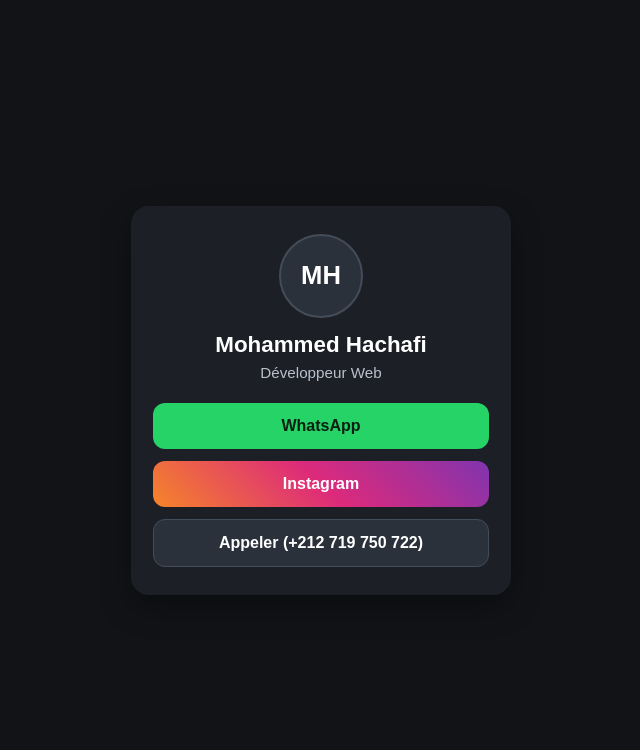
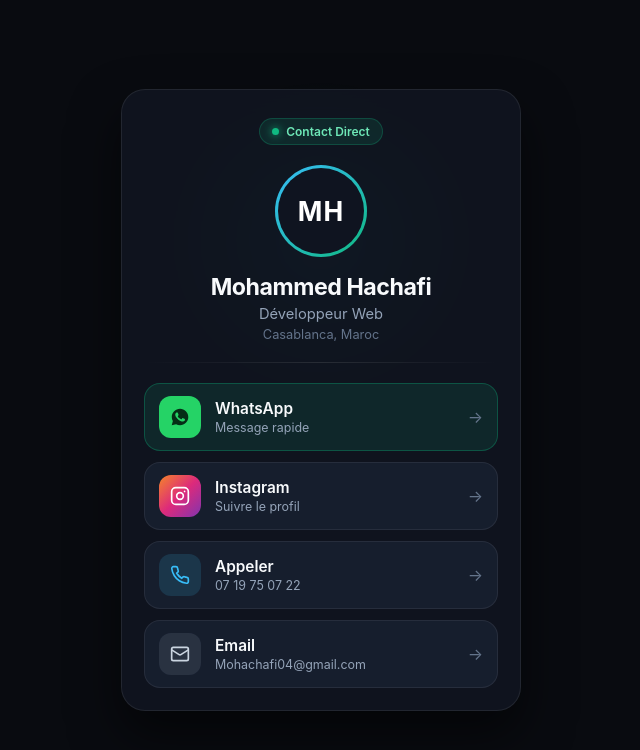
Before and after one commit to mohachafi04-ai/my-profil, a plain HTML site: page index.html in a window 1280 px wide. Shown: the whole page, without its empty margins (319-959 px from the left). Drawn offline with Linux system fonts and the light colour scheme.

Commit message:
Add files via upload

```diff
--- a/index.html
+++ b/index.html
@@ -3,28 +3,86 @@
 <head>
   <meta charset="UTF-8" />
   <meta name="viewport" content="width=device-width, initial-scale=1.0" />
-  <title>Mohammed Hachafi - Profil</title>
+  <title>Mohammed Hachafi — Carte Digitale</title>
   <link rel="stylesheet" href="style.css" />
 </head>
 <body>
+  <div class="bg-glow"></div>
+
   <main class="card">
-    <div class="avatar-badge" aria-hidden="true">MH</div>
+    <div class="top-status">
+      <span class="dot"></span>
+      <span>Contact Direct</span>
+    </div>
+
+    <div class="avatar-ring">
+      <div class="avatar-badge" aria-hidden="true">MH</div>
+    </div>
+
     <h1>Mohammed Hachafi</h1>
-    <p class="bio">Développeur Web </p>
+    <p class="role">Développeur Web </p>
+    <p class="location">Casablanca, Maroc</p>
 
-    <div class="links">
-      <a href="https://wa.me/212719750722?text=Bonjour%20Mohammed" target="_blank" rel="noopener noreferrer" class="btn whatsapp">
-        WhatsApp
+    <div class="divider"></div>
+
+    <nav class="links" aria-label="Liens de contact">
+      <a href="https://wa.me/212719750722?text=Salam%20Mohammed" target="_blank" rel="noopener noreferrer" class="btn primary">
+        <div class="btn-icon whatsapp-bg">
+          <svg viewBox="0 0 24 24" width="20" height="20" fill="currentColor" aria-hidden="true">
+            <path d="M12.04 2C6.58 2 2.13 6.45 2.13 11.91c0 1.75.46 3.45 1.32 4.95L2.05 22l5.25-1.38c1.45.79 3.08 1.21 4.74 1.21 5.46 0 9.91-4.45 9.91-9.91C21.95 6.45 17.5 2 12.04 2zm5.82 14.01c-.24.68-1.41 1.3-1.95 1.38-.5.08-1.13.11-1.82-.11-.42-.13-.96-.31-1.65-.61-2.9-1.25-4.79-4.18-4.94-4.37-.14-.19-1.18-1.57-1.18-3s.75-2.13 1.01-2.42c.27-.29.58-.36.77-.36.19 0 .39 0 .56.01.18.01.42-.07.66.5.24.58.82 2.01.89 2.16.07.14.12.31.02.5-.1.19-.14.31-.29.48-.14.17-.3.38-.43.51-.14.14-.29.3-.13.58.17.29.74 1.22 1.59 1.98 1.09.97 2.01 1.27 2.3 1.41.29.14.46.12.63-.07.17-.19.72-.84.91-1.13.19-.29.39-.24.65-.14.27.1 1.69.8 1.98.94.29.14.48.22.55.34.07.12.07.69-.17 1.37z"/>
+          </svg>
+        </div>
+        <div class="btn-text">
+          <span class="btn-title">WhatsApp</span>
+          <span class="btn-sub">Message rapide</span>
+        </div>
+        <span class="arrow">&rarr;</span>
       </a>
 
-      <a href="https://www.instagram.com/mohammed_hf7/" target="_blank" rel="noopener noreferrer" class="btn instagram">
-        Instagram
+      <a href="https://www.instagram.com/mohammed_hf7/" target="_blank" rel="noopener noreferrer" class="btn">
+        <div class="btn-icon insta-bg">
+          <svg viewBox="0 0 24 24" width="20" height="20" fill="none" stroke="currentColor" stroke-width="2" aria-hidden="true">
+            <rect x="2" y="2" width="20" height="20" rx="5"></rect>
+            <circle cx="12" cy="12" r="4"></circle>
+            <circle cx="17.5" cy="6.5" r="1" fill="currentColor" stroke="none"></circle>
+          </svg>
+        </div>
+        <div class="btn-text">
+          <span class="btn-title">Instagram</span>
+          <span class="btn-sub">Suivre le profil</span>
+        </div>
+        <span class="arrow">&rarr;</span>
       </a>
 
-      <a href="tel:+212719750722" class="btn phone">
-        Appeler (+212 719 750 722)
+      <a href="tel:+212719750722" class="btn">
+        <div class="btn-icon phone-bg">
+          <svg viewBox="0 0 24 24" width="20" height="20" fill="none" stroke="currentColor" stroke-width="2" aria-hidden="true">
+            <path d="M22 16.92v3a2 2 0 0 1-2.18 2 19.79 19.79 0 0 1-8.63-3.07 19.5 19.5 0 0 1-6-6 19.79 19.79 0 0 1-3.07-8.67A2 2 0 0 1 4.11 2h3a2 2 0 0 1 2 1.72c.127.96.361 1.903.7 2.81a2 2 0 0 1-.45 2.11L8.09 9.91a16 16 0 0 0 6 6l1.27-1.27a2 2 0 0 1 2.11-.45c.907.339 1.85.573 2.81.7A2 2 0 0 1 22 16.92z"></path>
+          </svg>
+        </div>
+        <div class="btn-text">
+          <span class="btn-title">Appeler</span>
+          <span class="btn-sub">07 19 75 07 22</span>
+        </div>
+        <span class="arrow">&rarr;</span>
       </a>
-    </div>
+
+      <a href="mailto:Mohachafi04@gmail.com" class="btn">
+        <div class="btn-icon mail-bg">
+          <svg viewBox="0 0 24 24" width="20" height="20" fill="none" stroke="currentColor" stroke-width="2" aria-hidden="true">
+            <rect x="2" y="4" width="20" height="16" rx="2"></rect>
+            <path d="m22 7-8.97 5.7a1.94 1.94 0 0 1-2.06 0L2 7"></path>
+          </svg>
+        </div>
+        <div class="btn-text">
+          <span class="btn-title">Email</span>
+          <span class="btn-sub">Mohachafi04@gmail.com</span>
+        </div>
+        <span class="arrow">&rarr;</span>
+      </a>
+    </nav>
+
+
   </main>
 </body>
 </html>
--- a/style.css
+++ b/style.css
@@ -2,7 +2,6 @@
   box-sizing: border-box;
   margin: 0;
   padding: 0;
-  font-family: Arial, sans-serif;
 }
 
 body {
@@ -10,79 +9,207 @@ body {
   display: flex;
   align-items: center;
   justify-content: center;
-  background-color: #111317;
+  background-color: #090b10;
+  color: #f8fafc;
+  font-family: -apple-system, BlinkMacSystemFont, "Segoe UI", Roboto, Inter, sans-serif;
   padding: 20px;
+  position: relative;
+  overflow-x: hidden;
+}
+
+.bg-glow {
+  position: fixed;
+  width: 320px;
+  height: 320px;
+  background: radial-gradient(circle, rgba(56, 189, 248, 0.16) 0%, rgba(16, 185, 129, 0.08) 45%, transparent 70%);
+  top: 10%;
+  left: 50%;
+  transform: translateX(-50%);
+  pointer-events: none;
+  z-index: 0;
 }
 
 .card {
+  position: relative;
+  z-index: 1;
   width: 100%;
-  max-width: 380px;
-  background-color: #1c2026;
-  color: #ffffff;
-  border-radius: 18px;
-  padding: 28px 22px;
+  max-width: 400px;
+  background: rgba(17, 22, 33, 0.85);
+  backdrop-filter: blur(16px);
+  -webkit-backdrop-filter: blur(16px);
+  border: 1px solid rgba(255, 255, 255, 0.08);
+  border-radius: 24px;
+  padding: 28px 22px 22px;
   text-align: center;
-  box-shadow: 0 12px 30px rgba(0, 0, 0, 0.35);
+  box-shadow: 0 24px 50px rgba(0, 0, 0, 0.55);
+}
+
+.top-status {
+  display: inline-flex;
+  align-items: center;
+  gap: 7px;
+  background: rgba(16, 185, 129, 0.12);
+  border: 1px solid rgba(16, 185, 129, 0.25);
+  color: #6ee7b7;
+  font-size: 0.75rem;
+  font-weight: 600;
+  padding: 5px 12px;
+  border-radius: 999px;
+  margin-bottom: 20px;
+}
+
+.dot {
+  width: 7px;
+  height: 7px;
+  border-radius: 50%;
+  background-color: #10b981;
+  box-shadow: 0 0 8px #10b981;
+}
+
+.avatar-ring {
+  width: 92px;
+  height: 92px;
+  margin: 0 auto 16px;
+  padding: 3px;
+  border-radius: 50%;
+  background: linear-gradient(135deg, #38bdf8, #10b981);
 }
 
 .avatar-badge {
-  width: 84px;
-  height: 84px;
-  margin: 0 auto 14px;
+  width: 100%;
+  height: 100%;
   border-radius: 50%;
-  background-color: #2b313a;
-  border: 2px solid #434c59;
+  background-color: #0f1420;
   color: #ffffff;
-  font-size: 1.6rem;
-  font-weight: bold;
+  font-size: 1.65rem;
+  font-weight: 700;
+  letter-spacing: 1px;
   display: flex;
   align-items: center;
   justify-content: center;
 }
 
 h1 {
-  font-size: 1.4rem;
-  margin-bottom: 6px;
+  font-size: 1.45rem;
+  font-weight: 700;
+  letter-spacing: -0.02em;
+  margin-bottom: 4px;
 }
 
-.bio {
-  font-size: 0.95rem;
-  color: #b8c0cc;
-  margin-bottom: 22px;
+.role {
+  font-size: 0.92rem;
+  color: #94a3b8;
+  margin-bottom: 4px;
+}
+
+.location {
+  font-size: 0.8rem;
+  color: #64748b;
+}
+
+.divider {
+  height: 1px;
+  background: linear-gradient(90deg, transparent, rgba(255, 255, 255, 0.1), transparent);
+  margin: 20px 0;
 }
 
 .links {
   display: flex;
   flex-direction: column;
-  gap: 12px;
+  gap: 11px;
 }
 
 .btn {
-  display: block;
+  display: flex;
+  align-items: center;
+  gap: 14px;
   text-decoration: none;
-  color: #ffffff;
-  font-weight: bold;
-  padding: 14px 18px;
-  border-radius: 12px;
-  font-size: 1rem;
-  transition: transform 0.15s ease, opacity 0.15s ease;
+  color: #f8fafc;
+  background: rgba(30, 41, 59, 0.55);
+  border: 1px solid rgba(255, 255, 255, 0.07);
+  padding: 12px 14px;
+  border-radius: 16px;
+  text-align: left;
+  transition: transform 0.16s ease, background 0.16s ease, border-color 0.16s ease;
+}
+
+.btn:hover {
+  background: rgba(30, 41, 59, 0.85);
+  border-color: rgba(255, 255, 255, 0.16);
 }
 
 .btn:active {
-  transform: scale(0.98);
-  opacity: 0.9;
+  transform: scale(0.985);
 }
 
-.whatsapp {
-  background-color: #25d366;
-  color: #0b1f12;
+.btn.primary {
+  background: rgba(16, 185, 129, 0.12);
+  border-color: rgba(16, 185, 129, 0.3);
 }
 
-.instagram {
-  background: linear-gradient(45deg, #f58529, #dd2a7b, #8134af);
+.btn-icon {
+  width: 42px;
+  height: 42px;
+  border-radius: 12px;
+  display: flex;
+  align-items: center;
+  justify-content: center;
+  flex-shrink: 0;
 }
 
-.phone {
-  background-color: #2b313a;
-  border: 1px solid #434c59;
+.whatsapp-bg {
+  background-color: #25d366;
+  color: #052e16;
 }
+
+.insta-bg {
+  background: linear-gradient(135deg, #f58529, #dd2a7b, #8134af);
+  color: #ffffff;
+}
+
+.phone-bg {
+  background-color: rgba(56, 189, 248, 0.15);
+  color: #38bdf8;
+}
+
+.mail-bg {
+  background-color: rgba(148, 163, 184, 0.15);
+  color: #cbd5e1;
+}
+
+.btn-text {
+  display: flex;
+  flex-direction: column;
+  flex: 1;
+}
+
+.btn-title {
+  font-size: 0.96rem;
+  font-weight: 600;
+  color: #f8fafc;
+}
+
+.btn-sub {
+  font-size: 0.78rem;
+  color: #94a3b8;
+  margin-top: 2px;
+}
+
+.arrow {
+  color: #64748b;
+  font-size: 1rem;
+  transition: transform 0.16s ease, color 0.16s ease;
+}
+
+.btn:hover .arrow {
+  transform: translateX(3px);
+  color: #f8fafc;
+}
+
+.card-footer {
+  margin-top: 20px;
+  font-size: 0.72rem;
+  color: #475569;
+  letter-spacing: 0.06em;
+  text-transform: uppercase;
+}
```
